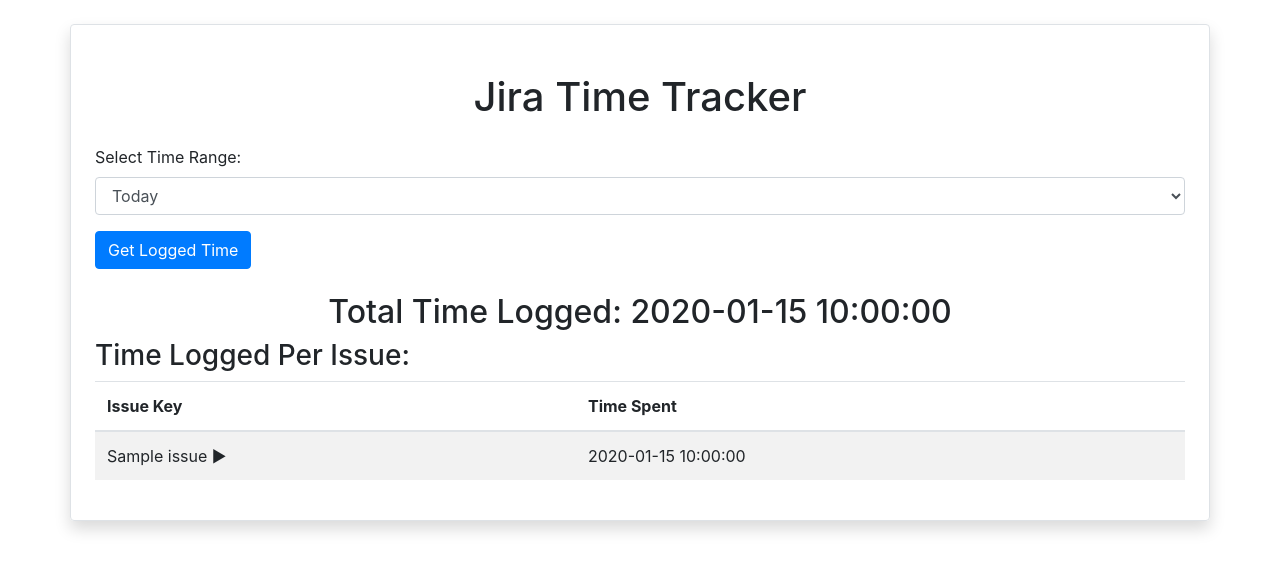
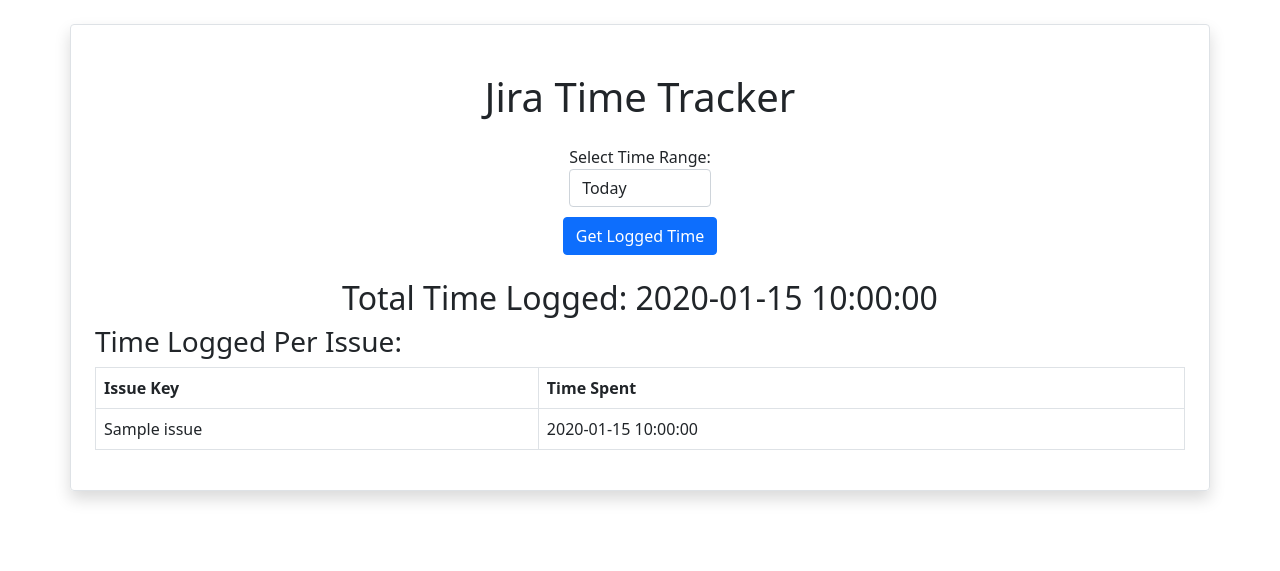
Before and after one commit to mojpe/Jira-Time-Tracker, a FastAPI app: template templates/index.html in a window 1280 px wide. Shown: the top 571 px of the page. Run offline with FastAPI, Linux system fonts and the light colour scheme; the template is opened without the code that fills it: most values are stand-ins (such as "Sample title", 1, 10 or a date in 2020); parts of the project's set-up code (start-up, migrations or seed data) failed here and were passed over; some libraries are stand-ins or nearby versions.

Commit message:
Fix small issues and add get method

```diff
--- a/main.py
+++ b/main.py
@@ -69,8 +69,6 @@ def get_time_logged(start_date, end_date):
 
     issues = response.json().get("issues", [])
     total_seconds = 0
-    #worklog_details = []
-
     grouped_issues = defaultdict(lambda: {"time": 0, "logs": []})
 
     for issue in issues:
@@ -87,7 +85,6 @@ def get_time_logged(start_date, end_date):
                     formatted_time = f"{time_spent // 3600}:{time_spent % 3600 // 60:02}"
                     total_seconds += time_spent
 
-                    #worklog_details.append({"issue": issue_key, "time": formatted_time})
                     # Add to the issue's total time
                     grouped_issues[issue_key]["time"] += time_spent
 
@@ -97,27 +94,22 @@ def get_time_logged(start_date, end_date):
                         "time_log": formatted_time
                     })
 
-    #total_minutes = total_seconds / 60
-    #formatted_total_time = format_time(total_minutes)
-
-    # Convert total time to HH:MM format
     final_result = {
         "total_time": format_time(sum(issue["time"] for issue in grouped_issues.values()) / 60),
         "worklogs": []
     }
 
     for issue_key, data in grouped_issues.items():
-        total_time_str = format_time(data["time"] / 60)  # Convert total seconds to HH:MM
+        total_time_str = format_time(data["time"] / 60)
         final_result["worklogs"].append({
             "issue": issue_key,
             "time": total_time_str,
             "logs": data["logs"]
         })
 
-    #return {"total_time": formatted_total_time, "worklogs": worklog_details}
-
     return final_result
 
+@app.get("/get_time", response_class=HTMLResponse)
 @app.post("/get_time", response_class=HTMLResponse)
 async def get_time(
     request: Request,
@@ -128,7 +120,6 @@ async def get_time(
     try:
         start_date, end_date = get_date_range(date_range, start_date, end_date)
         result = get_time_logged(start_date, end_date)
-        print("DEBUG:", result)
     except Exception as e:
         return templates.TemplateResponse("index.html", {"request": request, "error": str(e)})
 
--- a/static/css/styles.css
+++ b/static/css/styles.css
@@ -1,128 +1,17 @@
-/* General body styles */
-body {
-    font-family: Arial, sans-serif;
-    margin: 40px;
-    background-color: #f4f4f4;
-    text-align: center;
+/** Bootstrap overrides **/
+
+/* Adjusting the form and dropdown styling */
+.form-control-sm {
+    width: 200px;
+    display: inline-block;
 }
-
-/* Title styling */
-h1 {
-    color: #333;
-}
-
-/* Button styles (Bootstrap handles a lot of this, but we can customize it) */
-button {
-    padding: 10px 20px;
-    font-size: 16px;
-    background-color: #007bff;
-    color: white;
-    border: none;
-    cursor: pointer;
-    margin-top: 20px;
-    border-radius: 5px;
-}
-
-button:hover {
-    background-color: #0056b3;
-}
-
-/* Container styles (Bootstrap's .container class provides good defaults, so we'll just add some custom styles) */
-.container {
-    background: white;
-    padding: 20px;
-    border-radius: 8px;
-    box-shadow: 0px 4px 6px rgba(0, 0, 0, 0.1);
-    max-width: 700px;
-    margin: auto;
-}
-
-/* Error message styling */
-.error {
-    color: red;
-    font-weight: bold;
+.btn-primary {
     margin-top: 10px;
 }
-
-/* Table styling */
-table {
-    width: 100%;
-    border-collapse: collapse;
-    margin: 20px 0;
-}
-
-/* Table headers and cells */
-th, td {
-    padding: 12px 15px;
-    text-align: left;
-    border-bottom: 1px solid #ddd;
-}
-
-/* Hover effects on table rows */
-tr:hover {
-    background-color: #f5f5f5;
-    cursor: pointer;
-}
-
-/* Arrow styling (customized to show expand/collapse arrow) */
-.expandable-arrow {
-    width: 10px;
-    height: 10px;
-    display: inline-block;
-    margin-left: 10px;
-    border: solid 2px transparent;
-    border-top: 2px solid #333;
-    transition: transform 0.3s ease;
-}
-
-/* Arrow transforms when row is expanded */
-.expanded .expandable-arrow {
-    transform: rotate(180deg);
-}
-
-/* Expandable row styles */
-tr.expandable {
-    cursor: pointer;
-    transition: background-color 0.3s ease;
-}
-
-/* Expanded row background */
-tr.expanded {
-    background-color: #f9f9f9; /* Lighter background when expanded */
-}
-
-/* Collapse table rows using Bootstrap classes */
-tr.collapse {
-    display: none;
-}
-
-/* Custom date picker styling */
 #custom-date-picker {
-    margin-top: 10px;
-    padding: 10px;
+    margin-top: 15px;
+    padding: 15px;
     border: 1px solid #ddd;
     border-radius: 5px;
     background-color: #f9f9f9;
 }
-
-#custom-date-picker input {
-    padding: 5px;
-    margin-right: 5px;
-    border: 1px solid #ccc;
-    border-radius: 5px;
-}
-
-/* Improved Text Color for Readability */
-td, th {
-    color: #333;
-}
-
-th {
-    background-color: #f0f0f0;
-    font-weight: bold;
-}
-
-/* Optional: Adding border to rows for better separation */
-tr {
-    border-bottom: 1px solid #ddd;
-}
--- a/templates/index.html
+++ b/templates/index.html
@@ -3,8 +3,9 @@
 <head>
     <meta charset="UTF-8">
     <meta name="viewport" content="width=device-width, initial-scale=1.0">
-    <link href="https://stackpath.bootstrapcdn.com/bootstrap/4.5.2/css/bootstrap.min.css" rel="stylesheet">
-    <!--link rel="stylesheet" href="{{ url_for('static', path='/css/styles.css') }}"-->
+    <link href="https://cdn.jsdelivr.net/npm/bootstrap@5.0.2/dist/css/bootstrap.min.css" rel="stylesheet" integrity="sha384-EVSTQN3/azprG1Anm3QDgpJLIm9Nao0Yz1ztcQTwFspd3yD65VohhpuuCOmLASjC" crossorigin="anonymous">
+
+    <link rel="stylesheet" href="{{ url_for('static', path='/css/styles.css') }}">
     <script src="{{ url_for('static', path='/js/script.js') }}" defer></script>
     <title>Jira Time Tracker</title>
 </head>
@@ -13,7 +14,7 @@
     <div class="container border rounded shadow p-4 my-4">
         <h1 class="my-4 text-center">Jira Time Tracker</h1>
 
-        <form action="/get_time" method="post" class="mb-4">
+        <form action="/get_time" method="post" class="mb-4 d-flex flex-column align-items-center">
             <div class="form-group">
                 <label for="date-range">Select Time Range:</label>
                 <select id="date-range" name="date_range" onchange="toggleDatePicker()" class="form-control">
@@ -46,7 +47,7 @@
 
             {% if result.worklogs %}
                 <h3>Time Logged Per Issue:</h3>
-                <table class="table table-striped">
+                <table class="table table-bordered">
                     <thead>
                         <tr>
                             <th>Issue Key</th>
@@ -55,32 +56,31 @@
                     </thead>
                     <tbody>
                         {% for log in result.worklogs %}
-                            <tr class="issue-row" data-issue="{{ log.issue }}">
-                                <td data-toggle="collapse" data-target=".details.{{ log.issue }}" style="cursor: pointer;">
-                                    {{ log.issue }} <span class="arrow">▶</span>
+                            <tr class="issue-row" data-bs-toggle="collapse" data-bs-target=".details-{{ log.issue }}" style="cursor: pointer;">
+                                <td>
+                                    {{ log.issue }}
                                 </td>
                                 <td>{{ log.time }}</td>
                             </tr>
                             {% for worklog in log.logs %}
-                                <tr class="collapse details {{ log.issue }}" style="display: none;">
-                                    <td>{{ worklog.issue_log }}</td>
-                                    <td>{{ worklog.time_log }}</td>
+                                <tr class="collapse details-{{ log.issue }}">
+                                    <td><i class="bi bi-arrow-return-right"></i>{{ worklog.issue_log }}</td>
+                                    <td><i class="bi bi-arrow-return-right"></i>{{ worklog.time_log }}</td>
                                 </tr>
                             {% endfor %}
                         {% endfor %}
                     </tbody>
                 </table>
             {% else %}
-                <p>No work logs found for today.</p>
+                <p class="text-center">No work logs found for today.</p>
             {% endif %}
         {% endif %}
 
         {% if error %}
-            <p class="error text-danger">Error: {{ error }}</p>
+            <p class="error text-center text-danger">Error: {{ error }}</p>
         {% endif %}
     </div>
 
-    <script src="https://code.jquery.com/jquery-3.5.1.slim.min.js"></script>
-    <script src="https://cdn.jsdelivr.net/npm/bootstrap@4.5.2/dist/js/bootstrap.bundle.min.js"></script>
+    <script src="https://cdn.jsdelivr.net/npm/bootstrap@5.0.2/dist/js/bootstrap.bundle.min.js" integrity="sha384-MrcW6ZMFYlzcLA8Nl+NtUVF0sA7MsXsP1UyJoMp4YLEuNSfAP+JcXn/tWtIaxVXM" crossorigin="anonymous"></script>
 </body>
 </html>
```
